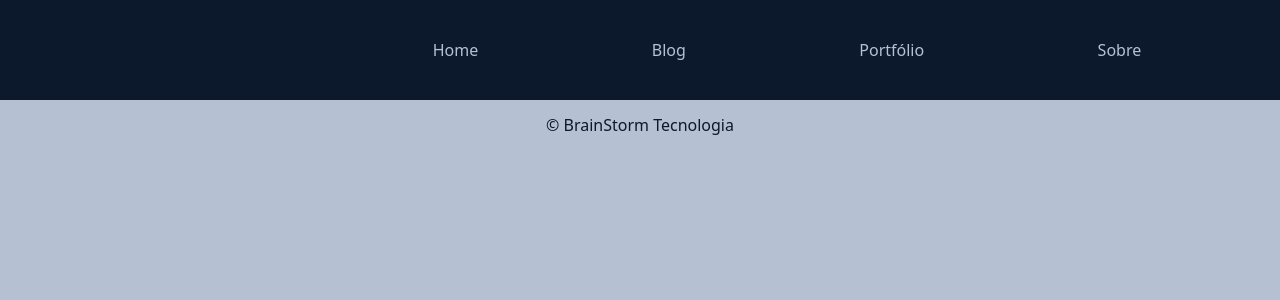
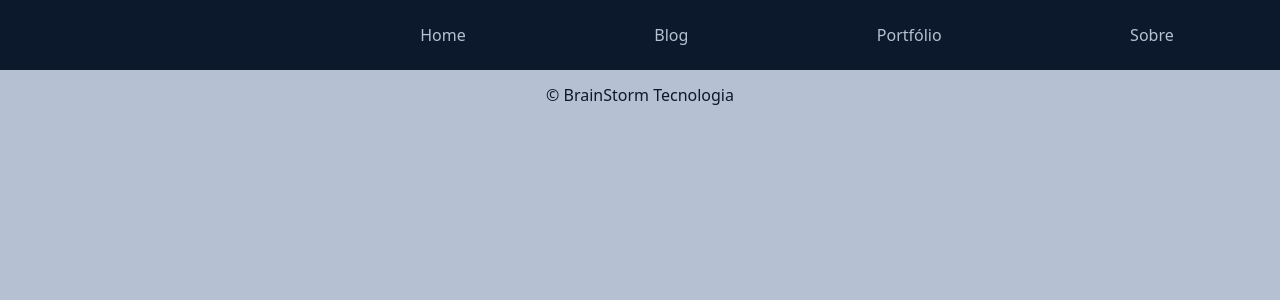
Before and after one commit to Fat83dotcom/MySite, a Django app: template Core/templates/blog/blog.html in a window 1280 px wide. Shown: the top 300 px of the page. Run offline with Django 3.2, Linux system fonts and the light colour scheme; the template is opened without the code that fills it, so the values that code supplies are empty.

Commit message:
Diminuição da altura do header.

```diff
--- a/templates/static/css/styleHeader.css
+++ b/templates/static/css/styleHeader.css
@@ -14,13 +14,10 @@
     background: var(--header-background);
     opacity: 1;
     width: 100%;
-    height: 100px;
+    height: 70px;
     position: sticky;
     top: 0;
     z-index: 4;
-}
-.header{
-    padding: 40px;
 }
 .header a{
     text-decoration: none;
```
